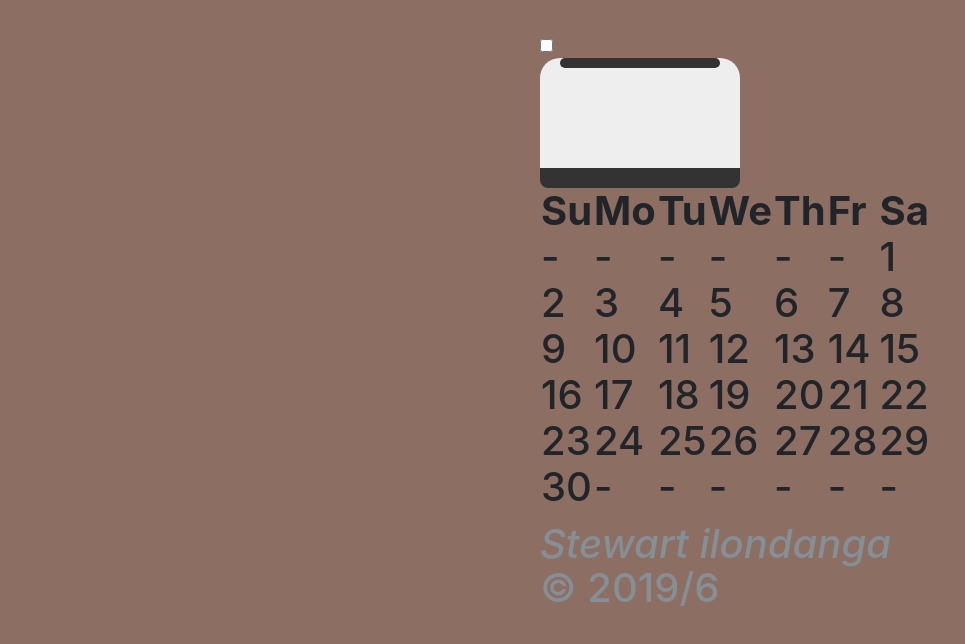
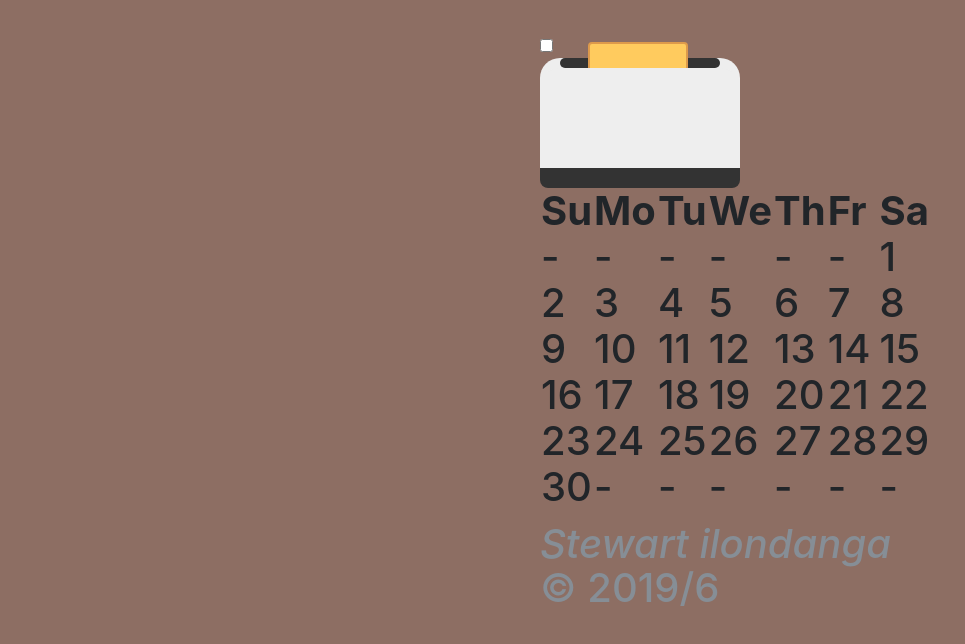
Before and after one commit to stewilondanga/toast-bread, a plain HTML site: page index.html in a window 1280 px wide. Shown: the part 68-712 px from the top of the page, without its empty margins (0-965 px from the left). Drawn offline with nearby package versions, Linux system fonts and the light colour scheme.

Commit message:
add css/styles.css

```diff
--- a/css/styles.css
+++ b/css/styles.css
@@ -69,7 +69,7 @@ body {
   top: 0px;
 }
 
-/*.ToasterBodyBack .bread {
+.ToasterBodyBack .bread {
   position: absolute;
   height: 100px;
   width: 100px;
@@ -82,7 +82,8 @@ body {
   margin: auto;
   z-index: 1;
 }
-.ToasterBodyBack .bread .toast-marks {
+
+/*.ToasterBodyBack .bread .toast-marks {
   width: 80px;
   margin: auto;
   height: 80px;
```
